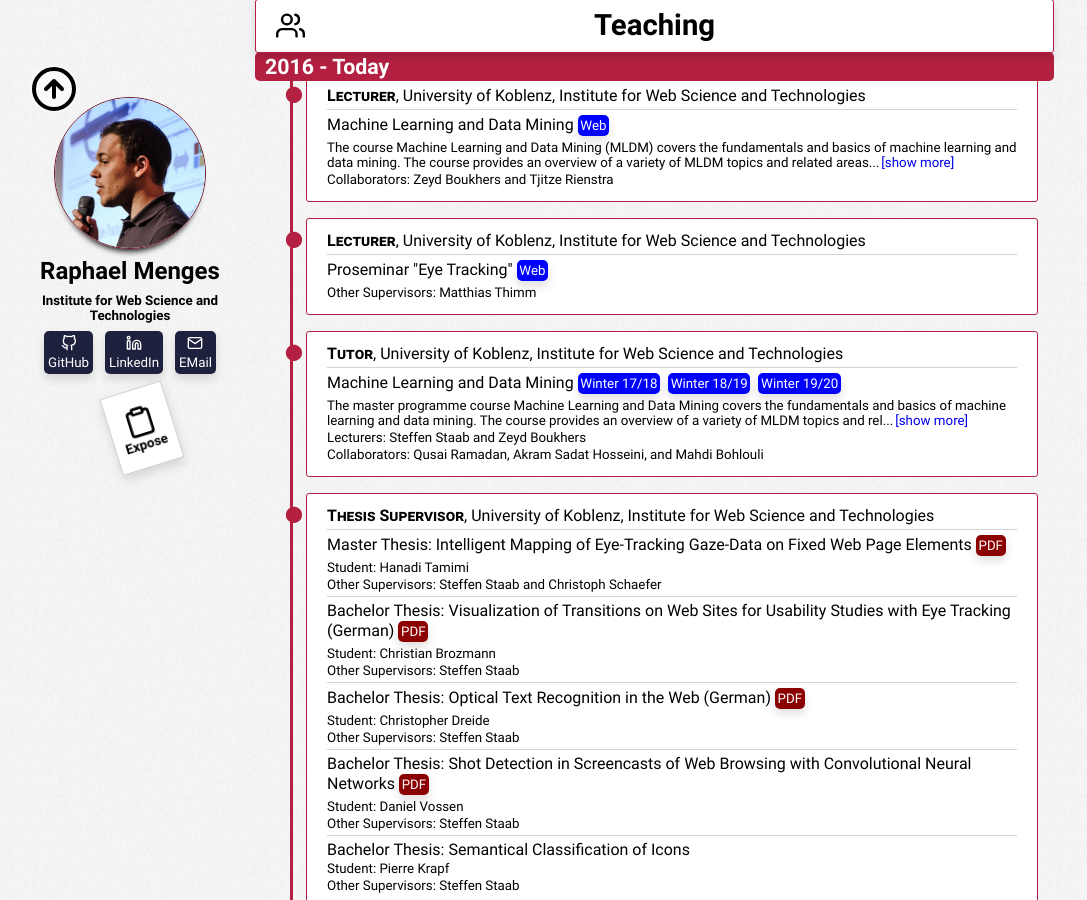
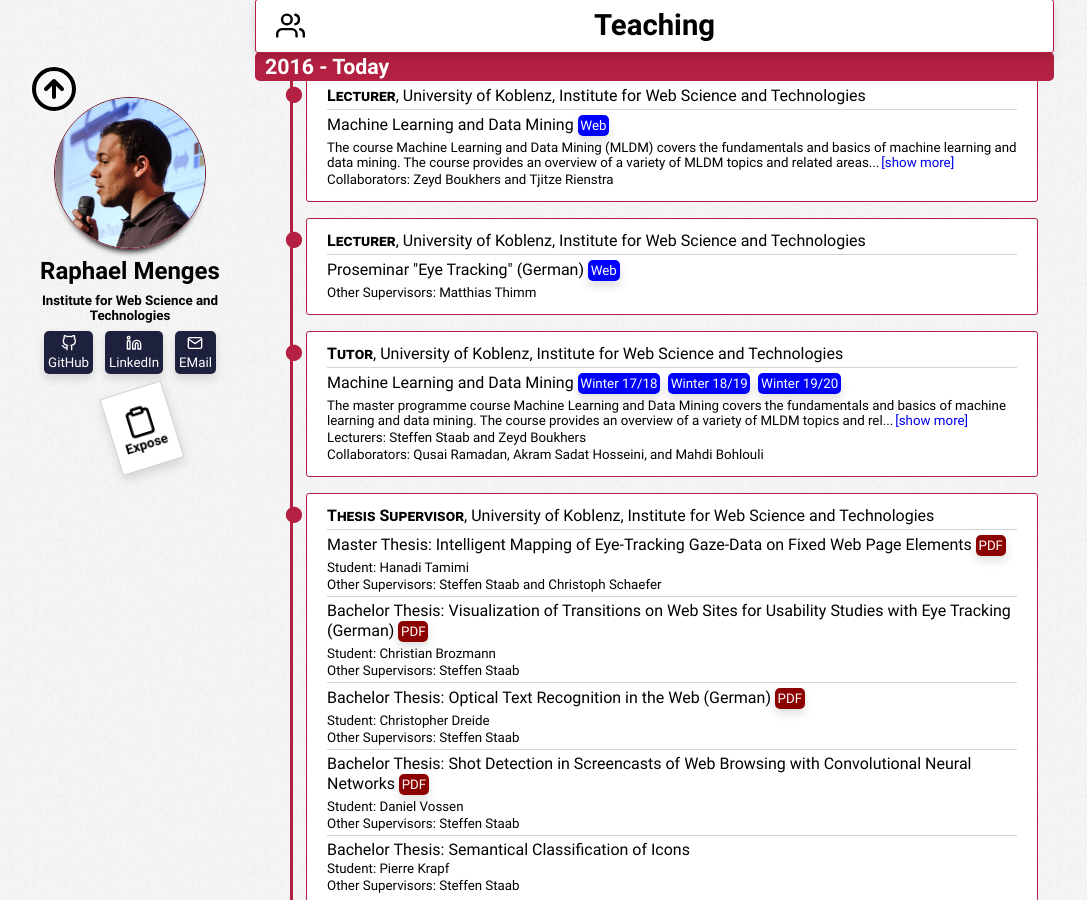
Before and after one commit to raphaelmenges/raphaelmenges.github.io, a Jekyll site: the page built from index.html, in a window 1280 px wide and 900 px high, scrolled down 2481 px. Shown: the whole window, without its empty margins (98-1185 px from the left). Built offline with Jekyll 4.4.1, drawn with Linux system fonts in a browser that asks for light colours.

Commit message:
Add info about proseminar.

```diff
--- a/_includes/home/teaching.html
+++ b/_includes/home/teaching.html
@@ -15,7 +15,7 @@ Lorem ipsum dolor sit amet, consectetur adipiscing elit. Aenean eu tristique jus
 
 	<li>
 		<div><strong style='font-variant: small-caps'>Lecturer</strong>, University of Koblenz, Institute for Web Science and Technologies</div>
-		<div class='title'>Proseminar "Eye Tracking"<a class='web' href='https://west.uni-koblenz.de/studying/ws2021/proseminar-eye-tracking'>Web</a></div>
+		<div class='title'>Proseminar "Eye Tracking" (German)<a class='web' href='https://west.uni-koblenz.de/studying/ws2021/proseminar-eye-tracking'>Web</a></div>
 		<div class='note'>Other Supervisors: Matthias Thimm</div>
 	</li>
 
```
